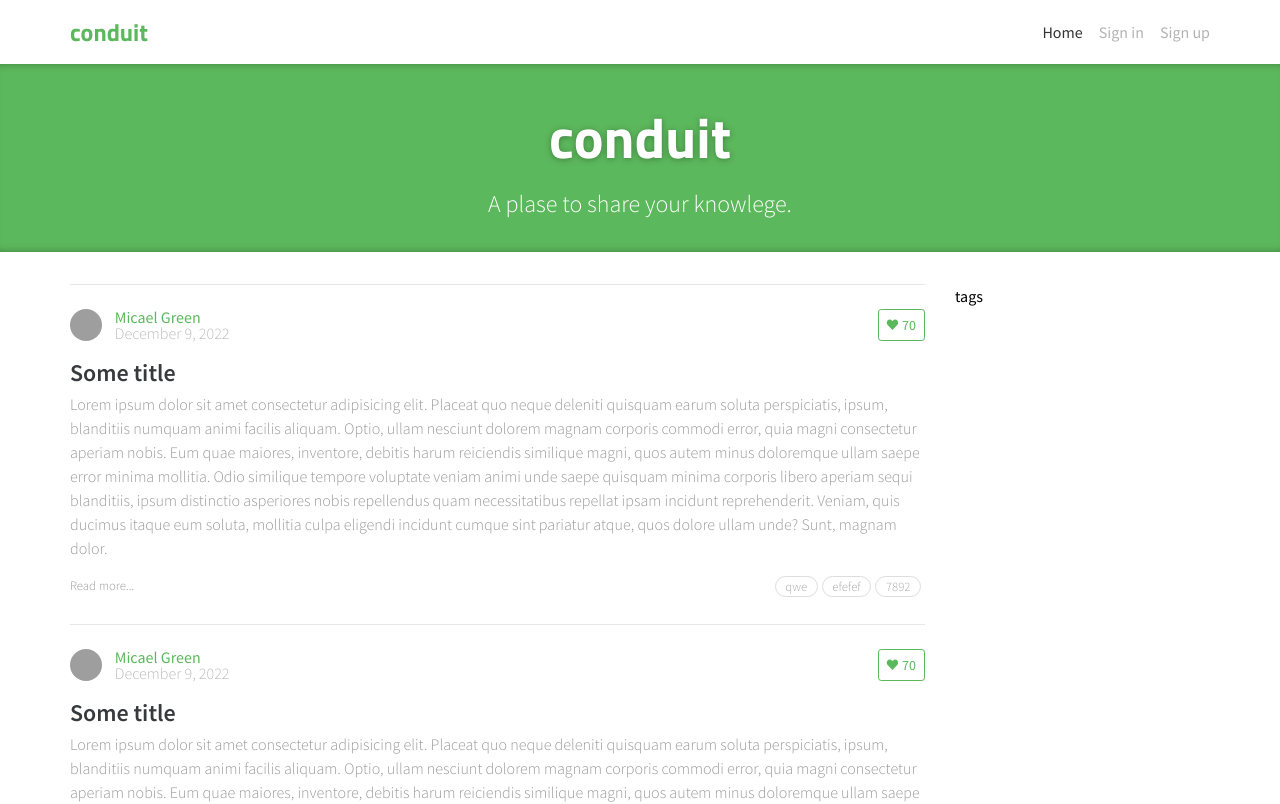
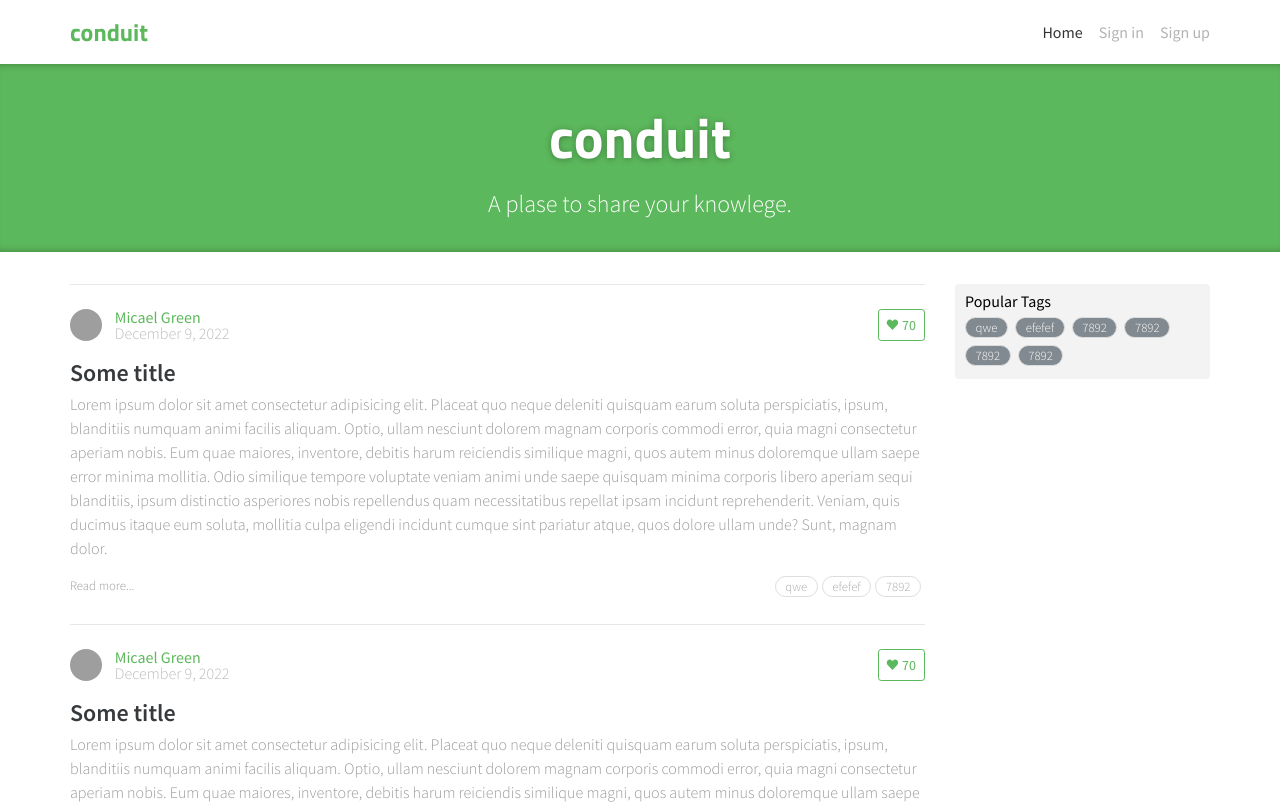
Before and after one commit to Greens1593/conduit, a React (Create React App) app: page / in a window 1280 px wide. Shown: the top 804 px of the page. Built offline with nearby package versions, Linux system fonts and the light colour scheme; grey boxes are pictures that could not be loaded.

Commit message:
Создан компонент тег-борд

```diff
--- a/src/modules/feed/components/article-list/article-list.component.tsx
+++ b/src/modules/feed/components/article-list/article-list.component.tsx
@@ -5,7 +5,7 @@ interface ArticleListProps{}
 
 export const ArticleList: FC<ArticleListProps> = () => {
     return(
-    <div className='max-w-[75%]'>
+    <div className='tab:max-w-[75%]'>
         <Article />
         <Article />
         <Article />
--- a/src/modules/feed/components/feed/feed.component.tsx
+++ b/src/modules/feed/components/feed/feed.component.tsx
@@ -2,14 +2,15 @@ import { FC } from 'react'
 
 import { Container } from '../../../../common/components/conteiner/container.component'
 import { ArticleList } from '../article-list/article-list.component'
+import { TagBord } from '../tag-bord/tag-bord.component'
 
 interface FeedProps{ }
 
 export const Feed: FC<FeedProps> = () => {
     return <Container>
-            <div className='flex gap-[30px]'>
+            <div className='flex flex-col tab:flex-row gap-[30px]'>
                 <ArticleList />
-                <div className='max-w-[25%]'>tags</div>
+                <TagBord/>
             </div>
     </Container>
 }
--- /dev/null
+++ b/src/modules/feed/components/tag-bord/tag-bord.component.tsx
@@ -0,0 +1,18 @@
+import { FC, PropsWithChildren } from 'react'
+import { TagItem } from '../tag-list/tag-item.component'
+
+interface TagBordProps{}
+
+export const TagBord: FC<PropsWithChildren <TagBordProps>> = () => {
+    return (<div className='pt-[5px] pr-2.5 pb-2.5 pl-2.5 bg-[#f3f3f3] rounded-[4px] h-max tab:max-w-[25%] '>
+        <p className='mb-1'>Popular Tags</p>
+        <ul className='flex flex-wrap gap-x-[3px] gap-y-[0.2rem]'>
+            <TagItem background='bg-conduit-brightGrey' color='text-[#fff]' hover='hover:bg-conduit-hoverGrey' tag='qwe' />
+            <TagItem background='bg-conduit-brightGrey' color='text-[#fff]' hover='hover:bg-conduit-hoverGrey' tag='efefef' />
+            <TagItem background='bg-conduit-brightGrey' color='text-[#fff]' hover='hover:bg-conduit-hoverGrey' tag='7892' />
+            <TagItem background='bg-conduit-brightGrey' color='text-[#fff]' hover='hover:bg-conduit-hoverGrey' tag='7892' />
+            <TagItem background='bg-conduit-brightGrey' color='text-[#fff]' hover='hover:bg-conduit-hoverGrey' tag='7892' />
+            <TagItem background='bg-conduit-brightGrey' color='text-[#fff]' hover='hover:bg-conduit-hoverGrey' tag='7892'/>
+        </ul>
+    </div>)
+}
--- a/src/modules/feed/components/tag-list/tag-item.component.tsx
+++ b/src/modules/feed/components/tag-list/tag-item.component.tsx
@@ -1,9 +1,12 @@
 import { FC } from 'react'
 
 interface TagItemProps{
-    tag: string
+    tag: string,
+    background: string,
+    color: string,
+    hover: string
 }
 
-export const TagItem: FC<TagItemProps> = ({tag}) => {
-    return (<li className='font-light text-[0.8rem] text-[#aaa] border-conduit-lightGrey border-[1px] mr-1 mb-[0.2rem] px-[0.6rem] rounded-[10rem]'>{tag}</li>)
+export const TagItem: FC<TagItemProps> = ({tag, background, color, hover}) => {
+    return (<li className={`${color} ${background} ${hover} font-light text-[0.8rem] border-conduit-lightGrey border-[1px] mr-1 mb-[0.2rem] px-[0.6rem] rounded-[10rem] cursor-pointer`}>{tag}</li>)
 }
--- a/src/modules/feed/components/tag-list/tag-list.component.tsx
+++ b/src/modules/feed/components/tag-list/tag-list.component.tsx
@@ -5,8 +5,8 @@ interface TagListProps{}
 
 export const TagList: FC<PropsWithChildren <TagListProps>> = () => {
     return (<ul className='flex flex-wrap'>
-        <TagItem tag='qwe' />
-        <TagItem tag='efefef' />
-        <TagItem tag='7892'/>
+        <TagItem background='' color='text-[#aaa]' hover='' tag='qwe' />
+        <TagItem background='' color='text-[#aaa]' hover='' tag='efefef' />
+        <TagItem background='' color='text-[#aaa]' hover='' tag='7892'/>
     </ul>)
 }
--- a/tailwind.config.js
+++ b/tailwind.config.js
@@ -12,6 +12,8 @@ module.exports = {
           darkGreen: "#3d8b3d",
           black: "#373a3c",
           darkGrey: "#999",
+          brightGrey: "#818a91",
+          hoverGrey: "#687077",
           lightGrey: "#ddd",
         },
       },
```
